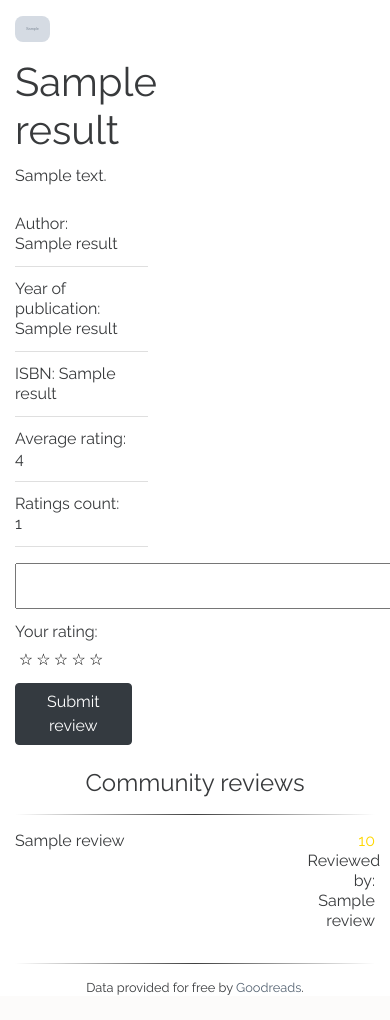
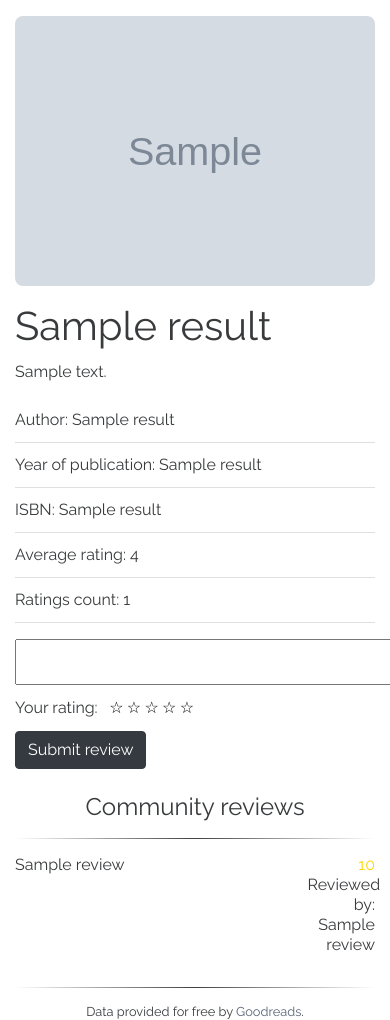
Before and after one commit to nahidtopalovic/bookReview, a Flask app: template templates/books.html in a window 390 px wide; the page is wider, and only the part inside the window is pictured. Shown: the part 56-1076 px from the top of that part. Before the commit the page ends 1051 px from the top of that part, so only its background shows below. Run offline with Flask 2, Linux system fonts and the light colour scheme; the template is opened without the code that fills it: most values are stand-ins (such as "Sample title", 1, 10 or a date in 2020); grey boxes marked "Sample" are stand-in pictures; some libraries are stand-ins or nearby versions.

Commit message:
changed books page view for mobiles

```diff
--- a/templates/books.html
+++ b/templates/books.html
@@ -10,11 +10,11 @@
     <div class="container">
         {% if result %}
             <div class="row flex-sm-row flex-column">
-                <div class="col-2 pt-3">
+                <div class="col-md-2 pt-3">
                     <img class="book-img float-sm-right" src="{{google_data["thumbnail"]}}"  alt="...">
                 </div>
 
-                <div class="col-5 pt-3">
+                <div class="col-md-5 pt-3">
                     <h1 class="card-title">{{result[2]}}</h1>
                     <p class="card-text">{{google_data["description"]}}</p>
                     <ul class="list-group list-group-flush">
```
